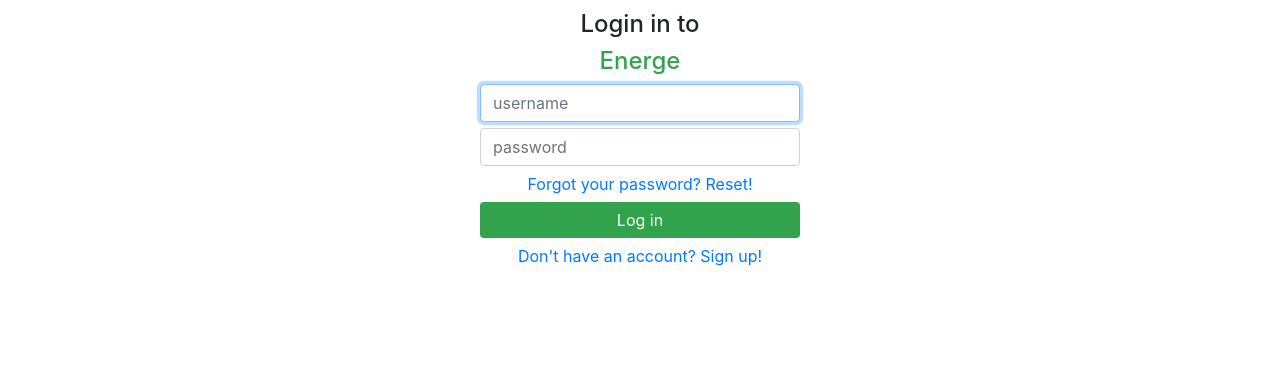
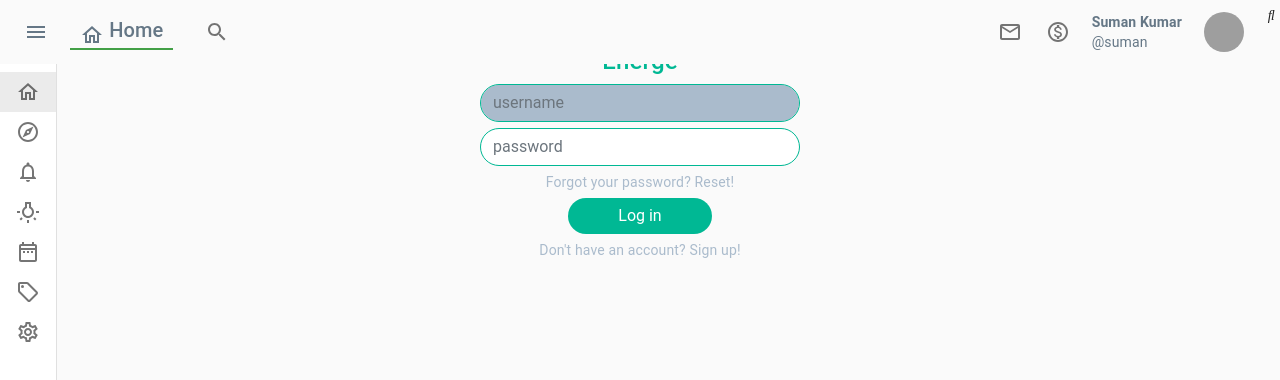
Before and after one commit to manish86510/frontendreact, a React (Create React App) app: page /login in a window 1280 px wide. Shown: the top 380 px of the page. Built offline with nearby package versions, Linux system fonts and the light colour scheme; grey boxes are pictures that could not be loaded; what react-swipeable-views-utils would draw is missing.

Commit message:
latest changes

```diff
--- a/package.json
+++ b/package.json
@@ -8,8 +8,9 @@
     "@fortawesome/react-fontawesome": "^0.1.7",
     "@material-ui/core": "^4.6.0",
     "@material-ui/icons": "^4.5.1",
+    "axios": "^0.19.0",
     "bootstrap": "^4.3.1",
-    "axios": "^0.19.0",
+    "font-awesome": "^4.7.0",
     "react": "^16.11.0",
     "react-bootstrap": "^1.0.0-beta.15",
     "react-dom": "^16.11.0",
--- a/src/App.js
+++ b/src/App.js
@@ -11,6 +11,8 @@ import Register from './containers/register';
 import ForgotPassword from './containers/forgot_password'
 import postsTab from './components/posts-tab';
 import Home from './containers/home';
+import SideNav from './containers/nav';
+import PostTab from './components/posts-tab'
 
 const theme = createMuiTheme({
   palette: {
@@ -37,11 +39,14 @@ function App() {
         <MuiThemeProvider theme={theme}>
         <Router>
           <div>
-            <Route path="/login" component={Login} />
+          <Route path="/login" component={Login} />
+          <Route path="/register" component={Register} />
+          <Route path="/forgetpass" component={ForgotPassword} />
+
+         <SideNav>
             <Route path="/home" component={Home} />
             <Route path="/bookmark" component={postsTab}/>
-            <Route path="/register" component={Register} />
-            <Route path="/forgetpass" component={ForgotPassword} />
+          </SideNav>
           </div>
         </Router>
         </MuiThemeProvider>
--- a/src/containers/login.js
+++ b/src/containers/login.js
@@ -4,6 +4,8 @@ import '../styles/Login.css'
 import axios from 'axios';
 import { useAuth } from "../context/auth";
 import { Link, Redirect } from "react-router-dom";
+import '../../node_modules/font-awesome/css/font-awesome.min.css';
+
 
 
 export default function Login(props) {
@@ -19,6 +21,8 @@ export default function Login(props) {
       password
     }).then(result => {
       if (result.status === 200) {
+        console.log(username);
+        console.log(result.data);
         setAuthTokens(result.data);
         setLoggedIn(true);
       } else {
@@ -39,6 +43,7 @@ export default function Login(props) {
 
   function handleSubmit(event) {
     event.preventDefault();
+    postLogin();
   }
 
   return (
@@ -46,7 +51,7 @@ export default function Login(props) {
         <h4 align="center">Login in to</h4>
         <h4 align="center" id="title">Energe</h4>
         <center>
-      <form onSubmit={handleSubmit}>
+      <form onSubmit={handleSubmit} method="post">
         <FormGroup controlId="username" bsSize="large" className="padb10">
           <FormControl
             autoFocus
@@ -55,6 +60,9 @@ export default function Login(props) {
             value={username}
             onChange={e => setUsername(e.target.value)}
           />
+          <div className="search-icon">
+            <i className="fas fa-search" />
+          </div>
         </FormGroup>
         <FormGroup controlId="password" bsSize="large" className="padb10">
           <FormControl
@@ -65,7 +73,7 @@ export default function Login(props) {
           />
         </FormGroup>
         <p className="padb10"><a href="/forgetpass">Forgot your password? Reset!</a></p>
-        <Button onClick={postLogin} block bsSize="large" type="submit" className="padb10">
+        <Button block bsSize="large" type="submit" className="padb10">
           Log in
         </Button>
       </form>
--- a/src/containers/nav.js
+++ b/src/containers/nav.js
@@ -35,6 +35,7 @@ import CloseIcon from '@material-ui/icons/Close';
 import { FontAwesomeIcon } from '@fortawesome/react-fontawesome';
 import { faComment, faShareAlt, faTag, faCoins, faUsers } from '@fortawesome/free-solid-svg-icons';
 // import { borderRadius } from '@material-ui/system';
+import { withRouter } from 'react-router-dom';
 
 const drawerWidth = 240;
 
@@ -117,19 +118,20 @@ class SideNav extends React.Component {
     state = {
         open: false,
         userMenuOpen: false,
-        rightSidebarOpen: false
+        rightSidebarOpen: false,
+        sideList:''
     };
     userMenuRef = null;
 
-    menuList = [
-        <HomeOutlinedIcon />,
-        <ExploreOutlinedIcon />,
-        <NotificationsNoneOutlinedIcon />,
-        <WbIncandescentOutlinedIcon />,
-        <DateRangeOutlinedIcon />,
-        <LocalOfferOutlinedIcon />,
-        <SettingsOutlinedIcon />
-    ];
+    // menuList = [
+    //     <HomeOutlinedIcon />,
+    //     <ExploreOutlinedIcon />,
+    //     <NotificationsNoneOutlinedIcon />,
+    //     <WbIncandescentOutlinedIcon />,
+    //     <DateRangeOutlinedIcon />,
+    //     <LocalOfferOutlinedIcon />,
+    //     <SettingsOutlinedIcon />
+    // ];
 
     constructor(props) {
         super(props);
@@ -156,6 +158,16 @@ class SideNav extends React.Component {
         this.setState({
             rightSidebarOpen: false
         });
+    }
+
+    mynav = () => {
+        this.props.history.push({ pathname: "/home" })
+    }
+    nav_bookmark = () => {
+        this.props.history.push({ pathname: "/bookmark" })
+    }
+    handlelistSelected=()=>{
+
     }
 
     render() {
@@ -250,23 +262,80 @@ class SideNav extends React.Component {
                             <ChevronLeftIcon />
                         </IconButton>
                     </div>
-                    <List>
+                    {/* <List>
                         {
                             this.menuList.map((item, index) => (
-                                <ListItem button key={"menu_item_" + index} className={"menu-item"}>
+                                <ListItem button key={"menu_item_" + index}
+                                onClick={this.mynav}
+                                className={"menu-item"}>
                                     <ListItemIcon>
                                         {item}
                                     </ListItemIcon>
                                 </ListItem>
                             ))
                         }
-                        {/* {
+                        {
                             ['Inbox', 'Starred', 'Send email', 'Drafts'].map((text, index) => (
                             <ListItem button key={text} className={"menu-item"}>
                                 <ListItemIcon>{index % 2 === 0 ? <InboxIcon /> : <MailIcon />}</ListItemIcon>
                             </ListItem>
                         ))
-                        } */}
+                        }
+                    </List> */}
+                    <List>
+                        <ListItem
+                            button
+                            selected
+                            onClick={this.mynav}
+                            className={"menu-item"}
+                        >
+                            <ListItemIcon>
+                                <HomeOutlinedIcon />
+                            </ListItemIcon>
+                        </ListItem>
+
+                        <ListItem button
+                            onClick={this.nav_bookmark}
+                            className={"menu-item"}>
+                            <ListItemIcon>
+                                <ExploreOutlinedIcon />
+                            </ListItemIcon>
+                        </ListItem>
+                        <ListItem button
+                            onClick={this.nav_bookmark}
+                            className={"menu-item"}>
+                            <ListItemIcon>
+                                <NotificationsNoneOutlinedIcon />
+                            </ListItemIcon>
+                        </ListItem>
+                        <ListItem button
+                            onClick={this.nav_bookmark}
+                            className={"menu-item"}>
+                            <ListItemIcon>
+                                <WbIncandescentOutlinedIcon />
+                            </ListItemIcon>
+                        </ListItem>
+                        <ListItem button
+                            onClick={this.nav_bookmark}
+                            className={"menu-item"}>
+                            <ListItemIcon>
+                                <DateRangeOutlinedIcon />
+                            </ListItemIcon>
+                        </ListItem>
+                        <ListItem button
+                            onClick={this.nav_bookmark}
+                            className={"menu-item"}>
+                            <ListItemIcon>
+                                <LocalOfferOutlinedIcon />
+                            </ListItemIcon>
+                        </ListItem>
+                        <ListItem button
+                            onClick={this.nav_bookmark}
+                            className={"menu-item"}>
+                            <ListItemIcon>
+                                <SettingsOutlinedIcon />
+                            </ListItemIcon>
+                        </ListItem>
                     </List>
                 </Drawer>
                 <Drawer
@@ -344,4 +413,4 @@ SideNav.propTypes = {
     children: PropTypes.node.isRequired,
 };
 
-export default withStyles(styles)(SideNav);
+export default withRouter(withStyles(styles)(SideNav));
--- a/src/styles/Login.css
+++ b/src/styles/Login.css
@@ -26,11 +26,66 @@
       }
 
       #title{
-        color:#33a24d;
+        color:#00b894;
       }
 
       .btn-primary {
-          background: #33a24d;
+          background: #00b894;
           border: 0px;
       }
+
+      .search-icon {
+        position: absolute;
+        right: 5px;
+        top: 5px;
+        z-index: 9999;
+      }
+
+      .form-control {
+        display: block;
+        width: 100%;
+        height: calc(1.5em + .75rem + 2px);
+        padding: .375rem .75rem;
+        font-size: 1rem;
+        font-weight: 400;
+        line-height: 1.5;
+        color: #000;
+        background-color: #fff;
+        background-clip: padding-box;
+        border: 1px solid #00b894;
+        border-radius: 2.25rem
+    }
+
+    .form-control:focus {
+      color: #495057;
+      background-color: #aabbcc;
+      border-color: #00b894;
+      outline: 0;
+      box-shadow: 0 0 0 0rem;
   }
+
+  .btn-primary {
+    width: auto;
+    padding: 6px 50px;
+    background: #00b894;
+    border: 0px;
+    border-radius: 2.25rem
+  }
+
+  .btn-primary:not(:disabled):not(.disabled).active, .btn-primary:not(:disabled):not(.disabled):active, .show>.btn-primary.dropdown-toggle {
+    color: #fff;
+    background-color: #00b894;
+    border: 0px;
+  }
+
+  .btn-primary:hover {
+    color: #fff;
+    background-color: #00b894;
+    border: 0px;
+  }
+
+  a:link {
+    color: #aabbcc;
+    text-decoration: none;
+  }
+}
```
Also changed, not shown: 1 other file (tests, documents, lock files or other folders).
